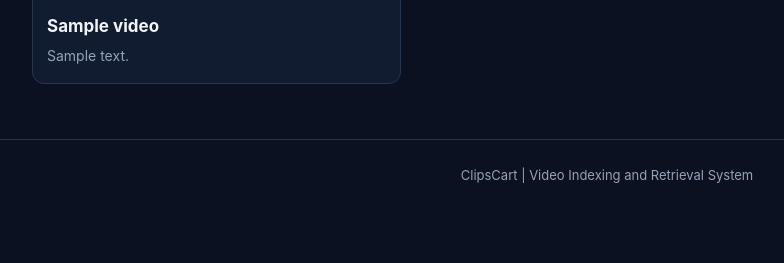
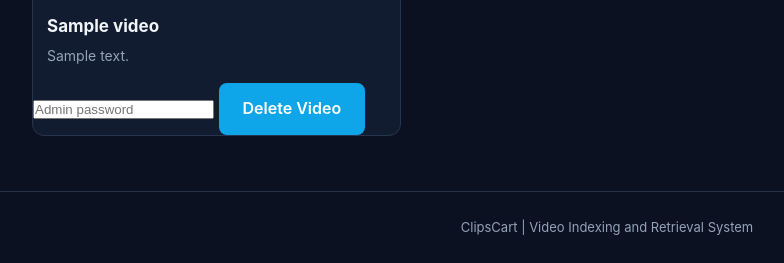
Before and after one commit to nakkksh/video-indexing-system, a Flask app: page /?page=search in a window 1280 px wide. Shown: the part 698-961 px from the top of the page, without its empty margins (33-817 px from the left). Before the commit the page ends 881 px from the top, so only its background shows below. Run offline with Flask 3, Linux system fonts and the light colour scheme; tables that the repository leaves empty hold one stand-in row (values such as "Sample post").

Commit message:
delete button

```diff
--- a/templates/index.html
+++ b/templates/index.html
@@ -96,9 +96,11 @@
                     <p>{{ video['description'] or 'No description available.' }}</p>
                     <form action="{{ url_for('delete_video', video_id=video['id']) }}" method="POST"
                         onsubmit="return confirm('Are you sure you want to delete this video?');">
-                        <form action="{{ url_for('delete_video', video_id=video['id']) }}" method="POST"
-                            onsubmit="return confirm('Are you sure you want to delete this video?');">
-                        </form>
+
+                        <input type="password" name="admin_password" placeholder="Admin password" required>
+
+                        <button type="submit">Delete Video</button>
+                    </form>
 
 
                 </div>
```
